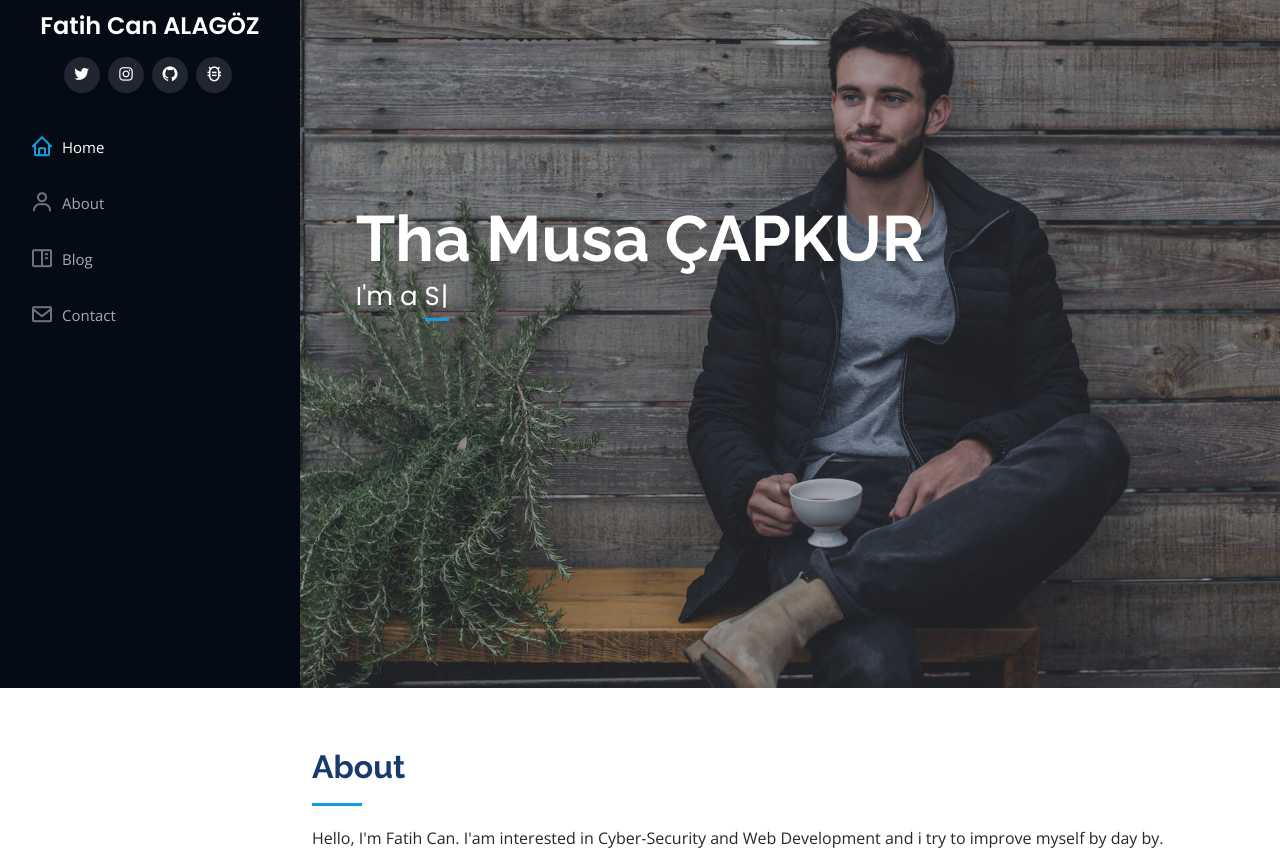
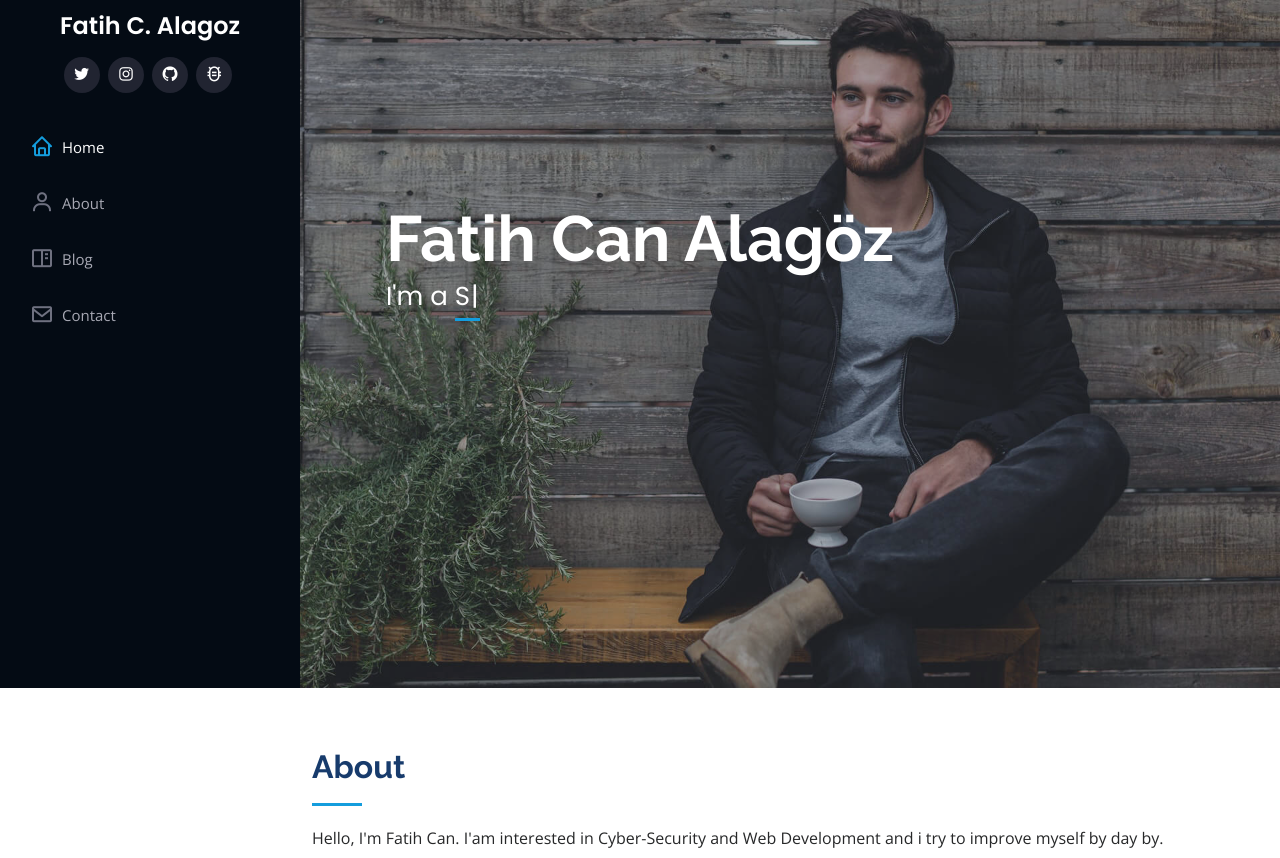
Before and after one commit to the-zank/personal-web, a plain HTML site: page index.html in a window 1280 px wide. Shown: the part 112-970 px from the top of the page. Drawn offline with nearby package versions, Linux system fonts and the light colour scheme.

Commit message:
Update index.html

```diff
--- a/index.html
+++ b/index.html
@@ -54,7 +54,7 @@
             alt=""
             class="img-fluid rounded-circle"
           />
-          <h1 class="text-light"><a href="index.html">Fatih Can ALAGÖZ</a></h1>
+          <h1 class="text-light"><a href="index.html">Fatih C. Alagoz</a></h1>
           <div class="social-links mt-3 text-center">
             <a href="https://twitter.com/thexzank" target="_blank" class="twitter"><i class="bx bxl-twitter"></i></a>
 
@@ -104,7 +104,7 @@
       class="d-flex flex-column justify-content-center align-items-center"
     >
       <div class="hero-container" data-aos="fade-in">
-        <h1>Tha Musa ÇAPKUR</h1>
+        <h1>Fatih Can Alagöz</h1>
         <p>
           I'm a
           <span
```
